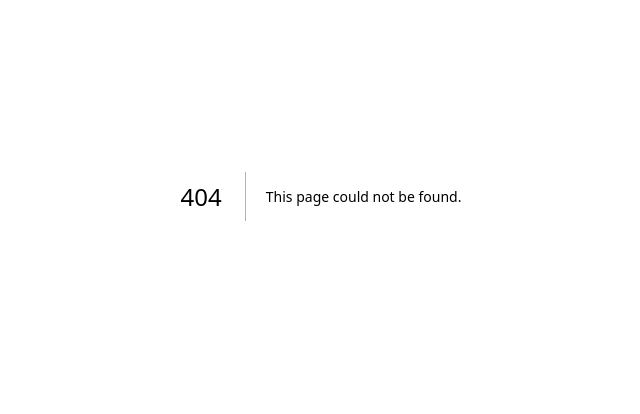
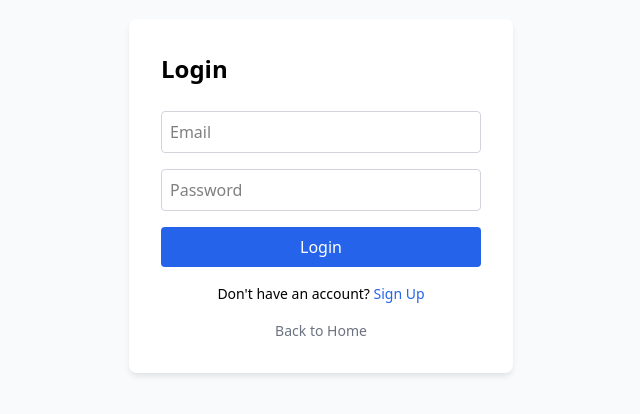
Before and after one commit to Aiimene/Edux, a Next.js app: page /login in a window 1280 px wide. Before the commit this address had no page. Shown: the part 204-618 px from the top of the page, without its empty margins (319-959 px from the left). Built offline with nearby package versions, Linux system fonts and the light colour scheme.

Commit message:
cleaning the repository and starting with login/sign

```diff
--- /dev/null
+++ b/src/app/(auth)/login/login.module.css
@@ -0,0 +1,68 @@
+.container {
+  min-height: 100vh;
+  display: flex;
+  align-items: center;
+  justify-content: center;
+  background-color: #f9fafb;
+}
+
+.card {
+  background-color: white;
+  padding: 2rem;
+  border-radius: 0.5rem;
+  box-shadow: 0 4px 6px -1px rgba(0, 0, 0, 0.1);
+  width: 24rem;
+}
+
+.title {
+  font-size: 1.5rem;
+  font-weight: bold;
+  margin-bottom: 1.5rem;
+}
+
+.form {
+  display: flex;
+  flex-direction: column;
+  gap: 1rem;
+}
+
+.input {
+  width: 100%;
+  padding: 0.5rem;
+  border: 1px solid #d1d5db;
+  border-radius: 0.25rem;
+}
+
+.button {
+  width: 100%;
+  background-color: #2563eb;
+  color: white;
+  padding: 0.5rem;
+  border-radius: 0.25rem;
+  border: none;
+  cursor: pointer;
+}
+
+.button:hover {
+  background-color: #1d4ed8;
+}
+
+.linkText {
+  margin-top: 1rem;
+  text-align: center;
+  font-size: 0.875rem;
+}
+
+.link {
+  color: #2563eb;
+  text-decoration: none;
+}
+
+.backLink {
+  display: block;
+  margin-top: 1rem;
+  text-align: center;
+  font-size: 0.875rem;
+  color: #6b7280;
+  text-decoration: none;
+}
--- /dev/null
+++ b/src/app/(auth)/login/page.tsx
@@ -0,0 +1,21 @@
+import Link from 'next/link';
+import styles from './login.module.css';
+
+export default function LoginPage() {
+  return (
+    <div className={styles.container}>
+      <div className={styles.card}>
+        <h1 className={styles.title}>Login</h1>
+        <form className={styles.form}>
+          <input type="email" placeholder="Email" className={styles.input} />
+          <input type="password" placeholder="Password" className={styles.input} />
+          <button type="submit" className={styles.button}>Login</button>
+        </form>
+        <p className={styles.linkText}>
+          Don't have an account? <Link href="/register" className={styles.link}>Sign Up</Link>
+        </p>
+        <Link href="/" className={styles.backLink}>Back to Home</Link>
+      </div>
+    </div>
+  );
+}
--- /dev/null
+++ b/src/app/(auth)/register/page.tsx
@@ -0,0 +1,22 @@
+import Link from 'next/link';
+import styles from './register.module.css';
+
+export default function RegisterPage() {
+  return (
+    <div className={styles.container}>
+      <div className={styles.card}>
+        <h1 className={styles.title}>Sign Up</h1>
+        <form className={styles.form}>
+          <input type="text" placeholder="Full Name" className={styles.input} />
+          <input type="email" placeholder="Email" className={styles.input} />
+          <input type="password" placeholder="Password" className={styles.input} />
+          <button type="submit" className={styles.button}>Sign Up</button>
+        </form>
+        <p className={styles.linkText}>
+          Already have an account? <Link href="/login" className={styles.link}>Login</Link>
+        </p>
+        <Link href="/" className={styles.backLink}>Back to Home</Link>
+      </div>
+    </div>
+  );
+}
--- /dev/null
+++ b/src/app/(auth)/register/register.module.css
@@ -0,0 +1,68 @@
+.container {
+  min-height: 100vh;
+  display: flex;
+  align-items: center;
+  justify-content: center;
+  background-color: #f9fafb;
+}
+
+.card {
+  background-color: white;
+  padding: 2rem;
+  border-radius: 0.5rem;
+  box-shadow: 0 4px 6px -1px rgba(0, 0, 0, 0.1);
+  width: 24rem;
+}
+
+.title {
+  font-size: 1.5rem;
+  font-weight: bold;
+  margin-bottom: 1.5rem;
+}
+
+.form {
+  display: flex;
+  flex-direction: column;
+  gap: 1rem;
+}
+
+.input {
+  width: 100%;
+  padding: 0.5rem;
+  border: 1px solid #d1d5db;
+  border-radius: 0.25rem;
+}
+
+.button {
+  width: 100%;
+  background-color: #16a34a;
+  color: white;
+  padding: 0.5rem;
+  border-radius: 0.25rem;
+  border: none;
+  cursor: pointer;
+}
+
+.button:hover {
+  background-color: #15803d;
+}
+
+.linkText {
+  margin-top: 1rem;
+  text-align: center;
+  font-size: 0.875rem;
+}
+
+.link {
+  color: #2563eb;
+  text-decoration: none;
+}
+
+.backLink {
+  display: block;
+  margin-top: 1rem;
+  text-align: center;
+  font-size: 0.875rem;
+  color: #6b7280;
+  text-decoration: none;
+}
--- a/src/app/admin/dashboard/page.tsx
+++ /dev/null
@@ -1,14 +0,0 @@
-export default function AdminDashboard() {
-  return (
-    <div className="min-h-screen bg-gray-50 p-8">
-      {/* Header Section */}
-      <h1 className="text-3xl font-bold mb-2">Admin Dashboard</h1>
-      <p className="text-gray-600">Welcome back, Administrator</p>
-
-      {/* Stats Section */}
-      <div className="mt-8 grid grid-cols-4 gap-6">
-        {/* Stats will go here */}
-      </div>
-    </div>
-  );
-}
--- a/src/app/page.tsx
+++ b/src/app/page.tsx
@@ -1,7 +1,20 @@
+import Link from 'next/link';
+
 export default function Home() {
   return (
-    <div>
-
+    <div className="min-h-screen flex items-center justify-center bg-gray-50">
+      <div className="text-center">
+        <h1 className="text-4xl font-bold mb-4">Welcome to Edux</h1>
+        <p className="text-gray-600 mb-8">Education Tracking & Attendance System</p>
+        <div className="space-x-4">
+          <Link href="/login" className="px-6 py-2 bg-blue-600 text-white rounded hover:bg-blue-700">
+            Login
+          </Link>
+          <Link href="/register" className="px-6 py-2 bg-green-600 text-white rounded hover:bg-green-700">
+            Sign Up
+          </Link>
+        </div>
+      </div>
     </div>
   );
 }
```
Also changed, not shown: 1 other file (tests, documents, lock files or other folders).
